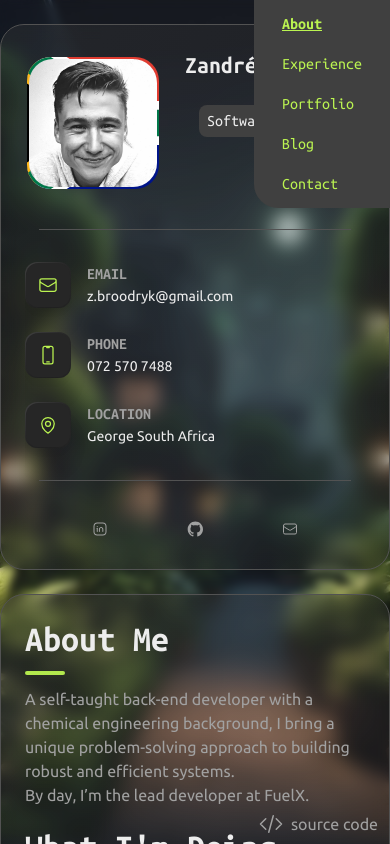
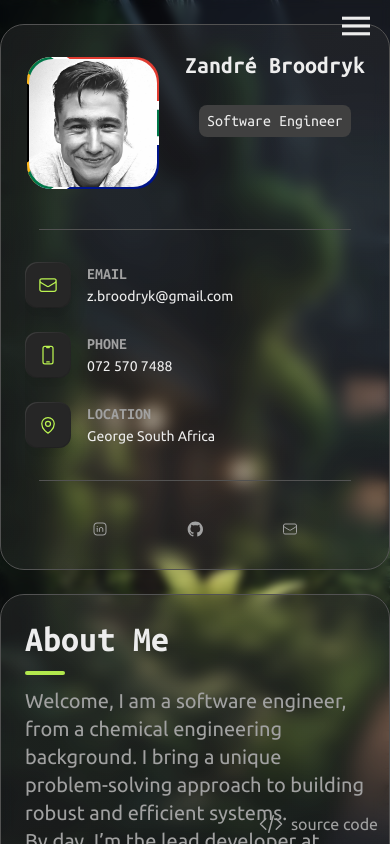
Before and after one commit to ZandreBroodryk/portfolio, a Next.js app: page / in a window 390 px wide. Shown: the top 844 px of the page. Built offline with nearby package versions, Linux system fonts and the light colour scheme.

Commit message:
Fix - nav on mobile view - add hamburger component that brings up the navigation menu when on mobile - fix scrolling on tablet devices - update my description text and increase font size

```diff
--- a/src/app/layout.tsx
+++ b/src/app/layout.tsx
@@ -40,7 +40,7 @@ export default function RootLayout({
       <body
         className={`${ubuntu.variable} ${ubuntuMono.variable} ${ubuntu.className} bg-[url('/cozy-city.jpg')] bg-cover bg-fixed antialiased before:absolute before:top-0 before:right-0 before:bottom-0 before:left-0 before:backdrop-blur-xs`}
       >
-        <main>
+        <main className="max-h-screen overflow-auto">
           <AboutMe
             name="Zandré Broodryk"
             profilePictureUrl="/avatar.jpg"
--- a/src/components/content.tsx
+++ b/src/components/content.tsx
@@ -1,11 +1,14 @@
+import HamburgerMenu from "./hamburger-menu";
 import Nav from "./nav/nav";
 import Panel from "./panel";
 
 export default function Content({ children }: { children: React.ReactNode }) {
   return (
     <article className="mx-auto mb-4 sm:w-8/10 lg:fixed lg:top-12 lg:right-4 lg:bottom-4 lg:left-80 lg:m-0 lg:w-auto">
-      <div className="fixed top-6 right-6 z-10 ml-auto block md:hidden">
-        <Nav />
+      <div className="fixed top-3 right-5 z-10 ml-auto block size-auto md:hidden">
+        <HamburgerMenu>
+          <Nav />
+        </HamburgerMenu>
       </div>
       <Panel>
         <div className="flex flex-col md:relative lg:h-full">
--- a/src/components/description/description.tsx
+++ b/src/components/description/description.tsx
@@ -4,10 +4,11 @@ export default function Description() {
   return (
     <>
       <SectionHeading text="About Me" />
-      <p className="mb-5 font-sans text-neutral-400">
-        A self-taught back-end developer with a chemical engineering background,
-        I bring a unique problem-solving approach to building robust and
-        efficient systems. <br />
+      <p className="mb-5 font-sans text-xl text-neutral-400">
+        Welcome, I am a software engineer, from a chemical engineering
+        background. I bring a unique problem-solving approach to building robust
+        and efficient systems.
+        <br />
         By day, I’m the lead developer at FuelX.
       </p>
     </>
--- /dev/null
+++ b/src/components/hamburger-menu.tsx
@@ -0,0 +1,51 @@
+"use client";
+
+import { useState } from "react";
+
+export default function HamburgerMenu({
+  children,
+}: {
+  children: React.ReactNode;
+}) {
+  const [isOpen, setIsOpen] = useState<boolean>(false);
+
+  return (
+    <div className="flex flex-col">
+      <button
+        className="absolute top-0 right-0 z-20 ml-auto size-7 lg:hidden"
+        onClick={() => setIsOpen(!isOpen)}
+      >
+        <svg
+          viewBox="-9 -9 18 18"
+          stroke="currentColor"
+          focusable="false"
+          className={`transition-all ${isOpen ? "rotate-90" : ""}`}
+        >
+          <g>
+            <path
+              className={`bg-white transition-all ${isOpen ? "translate-x-[-4px] translate-y-[4px] rotate-45" : ""}`}
+              d="M-9 -5 L9 -5"
+              fill="none"
+              strokeWidth="2"
+            />
+            <path
+              className={`bg-white transition-all ${isOpen ? "rotate-135 opacity-0" : ""}`}
+              d="M-9 0 L9 0"
+              fill="none"
+              strokeWidth="2"
+            />
+            <path
+              className={`bg-white transition-all ${isOpen ? "translate-x-[3px] translate-y-[4px] rotate-135" : ""}`}
+              d="M-9 5 L9 5"
+              fill="none"
+              strokeWidth="2"
+            />
+          </g>
+        </svg>
+      </button>
+      {isOpen && (
+        <nav className={`top-0 left-0 z-10 flex flex-col`}>{children}</nav>
+      )}
+    </div>
+  );
+}
```
